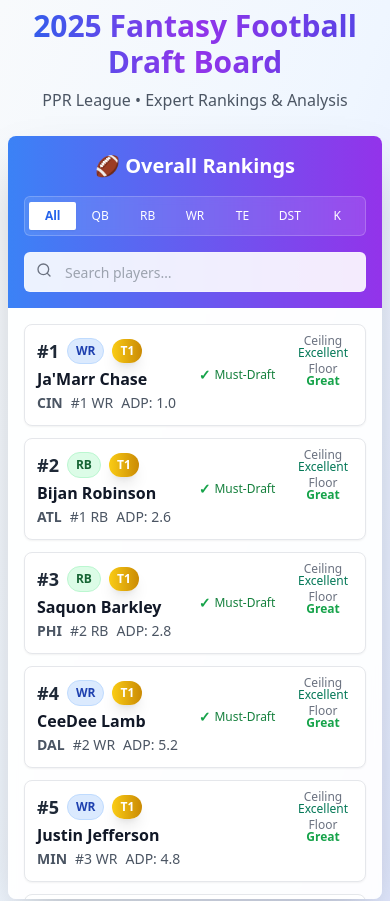
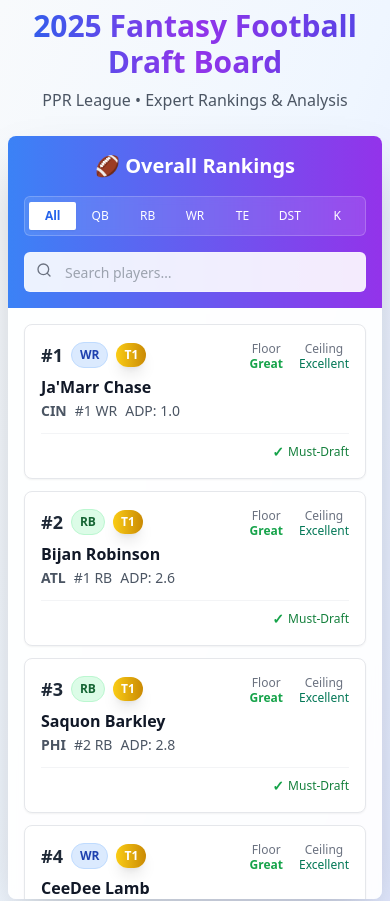
Before and after one commit to JansenNye/Arkonyx-s-Fantasy-Football, a Next.js app: page / in a window 390 px wide. Shown: the top 901 px of the page. Built offline with nearby package versions, Linux system fonts and the light colour scheme.

Commit message:
Testing mobile layouts

```diff
--- a/FantasyDraftBoard.tsx
+++ b/FantasyDraftBoard.tsx
@@ -191,13 +191,14 @@ const PlayerCard = ({ player, index }: { player: Player; index: number }) => (
     initial={{ opacity: 0, y: 20 }}
     animate={{ opacity: 1, y: 0 }}
     transition={{ delay: index * 0.02 }}
-    className={`p-3 rounded-lg border shadow-sm bg-white hover:shadow-md transition-all duration-200 ${
+    className={`p-4 rounded-lg border shadow-sm bg-white hover:shadow-md transition-all duration-200 ${
       index % 2 === 0 ? 'bg-gray-50/50' : 'bg-white'
     }`}
   >
-    <div className="flex items-start justify-between">
+    {/* Top Row: Player Info */}
+    <div className="flex items-start justify-between mb-3">
       <div className="flex-1 min-w-0">
-        <div className="flex items-center gap-2 mb-1">
+        <div className="flex items-center gap-2 mb-2">
           <span className="text-lg font-bold text-gray-800">#{player.ovrRank}</span>
           <span className={`px-2 py-1 rounded-full text-xs font-semibold border ${getPositionColor(player.position)}`}>
             {player.position}
@@ -214,11 +215,27 @@ const PlayerCard = ({ player, index }: { player: Player; index: number }) => (
         </div>
       </div>
 
-      <div className="flex items-start gap-4 ml-3">
-        {/* Middle Section - Rating Tags */}
-        <div className="flex flex-col justify-between h-12 min-w-[80px]">
-          {/* Top: Overrated/Underrated */}
-          <div className="h-5 flex items-center justify-center">
+      {/* Floor and Ceiling - Top Right */}
+      <div className="flex gap-4 ml-3">
+        <div className="text-center">
+          <div className="text-xs text-gray-500 leading-tight">Floor</div>
+          <div className={`font-medium text-xs leading-tight ${getFloorCeilingColor(player.floor)}`}>
+            {player.floor}
+          </div>
+        </div>
+        <div className="text-center">
+          <div className="text-xs text-gray-500 leading-tight">Ceiling</div>
+          <div className={`font-medium text-xs leading-tight ${getFloorCeilingColor(player.ceiling)}`}>
+            {player.ceiling}
+          </div>
+        </div>
+      </div>
+    </div>
+
+    {/* Bottom Row: Tags */}
+    <div className="flex items-center justify-between pt-2 border-t border-gray-100">
+      <div className="flex items-center gap-3">
+        {/* Rating Tags */}
         {player.overrated && (
           <div className="flex items-center gap-1">
             <span className="text-orange-600 font-bold text-sm">⬇</span>
@@ -233,8 +250,8 @@ const PlayerCard = ({ player, index }: { player: Player; index: number }) => (
         )}
       </div>
 
-          {/* Bottom: Must-Draft/Avoid */}
-          <div className="h-5 flex items-center justify-center">
+      <div className="flex items-center gap-3">
+        {/* Action Tags */}
         {player.mustDraft && (
           <div className="flex items-center gap-1">
             <span className="text-green-600 font-bold text-sm">✓</span>
@@ -247,27 +264,6 @@ const PlayerCard = ({ player, index }: { player: Player; index: number }) => (
             <span className="text-xs text-red-700 font-medium">Avoid</span>
           </div>
         )}
-          </div>
-        </div>
-
-        {/* Right Section - Floor and Ceiling */}
-        <div className="flex flex-col justify-between h-12 min-w-[60px]">
-          {/* Top: Ceiling */}
-          <div className="text-center h-5 flex flex-col justify-center">
-            <div className="text-xs text-gray-500 leading-none">Ceiling</div>
-            <div className={`font-medium text-xs leading-none ${getFloorCeilingColor(player.ceiling)}`}>
-              {player.ceiling}
-            </div>
-          </div>
-
-          {/* Bottom: Floor */}
-          <div className="text-center h-5 flex flex-col justify-center">
-            <div className="text-xs text-gray-500 leading-none">Floor</div>
-            <div className={`font-medium text-xs leading-none ${getFloorCeilingColor(player.floor)}`}>
-              {player.floor}
-            </div>
-          </div>
-        </div>
       </div>
     </div>
   </motion.div>
```
Lines whose indentation alone changed are shown as unchanged.
